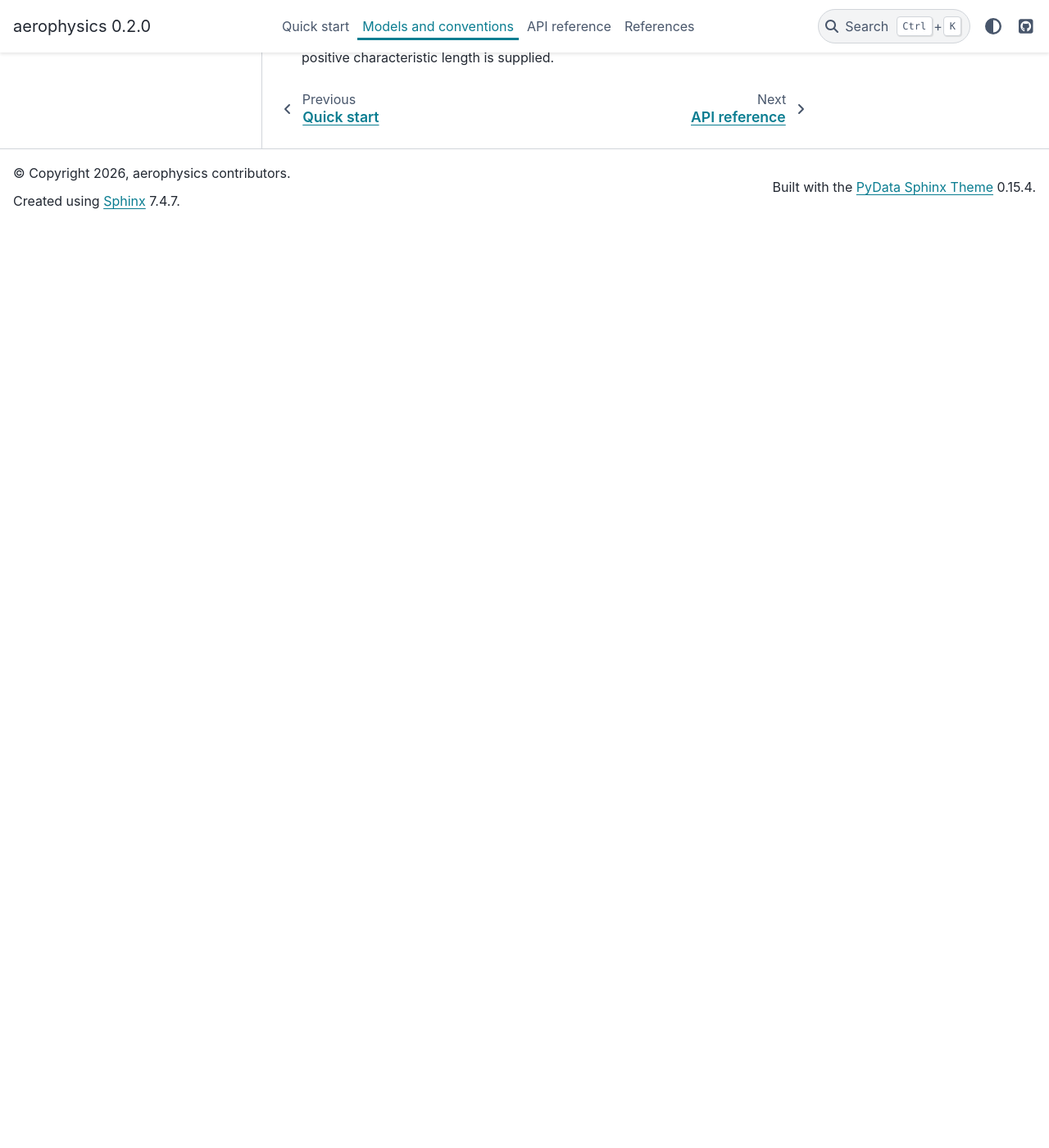
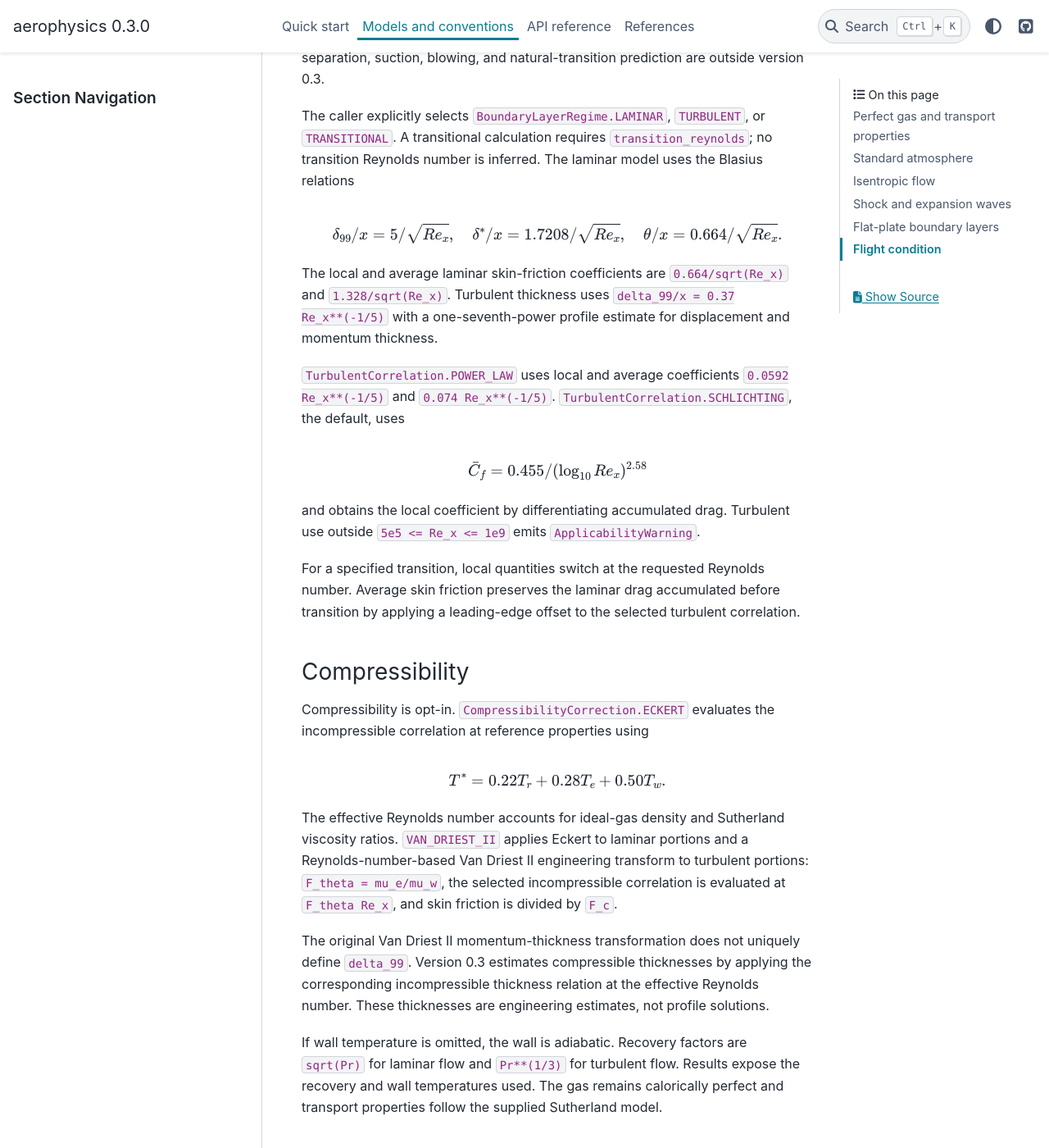
Before and after one commit to pandorobo11/aerophysics, a Sphinx documentation site: the page built from docs/models.rst, in a window 1280 px wide and 1400 px high, scrolled down 1790 px. Shown: the whole window at 82% size. Built offline with Sphinx 7.4.7 and the PyData theme 0.15.4, drawn with Linux system fonts in a browser that asks for light colours; before the commit the page ends 2065 px from its top, so only the background shows below that; some of the changed text lies outside the part shown.

Commit message:
docs: finalize v0.3 boundary-layer release

```diff
--- a/docs/api.rst
+++ b/docs/api.rst
@@ -37,6 +37,12 @@ Expansion waves
 .. automodule:: aerophysics.expansion
    :members:
 
+Boundary layers
+---------------
+
+.. automodule:: aerophysics.boundary_layer
+   :members:
+
 Flight condition
 ----------------
 
--- a/docs/index.rst
+++ b/docs/index.rst
@@ -5,9 +5,10 @@ aerophysics
 atmospheric and aerodynamic physics. Calculation APIs use SI units and return
 Python floats for scalar inputs or float64 NumPy arrays for array-like inputs.
 
-Version 0.2 covers a calorically perfect gas, U.S. Standard Atmosphere 1976,
+Version 0.3 covers a calorically perfect gas, U.S. Standard Atmosphere 1976,
 isentropic compressible flow, normal and oblique shocks, Prandtl–Meyer
-expansion, integrated flight conditions, and explicit unit conversions.
+expansion, smooth flat-plate boundary layers, integrated flight conditions,
+and explicit unit conversions.
 
 .. toctree::
    :maxdepth: 2
--- a/docs/models.rst
+++ b/docs/models.rst
@@ -12,7 +12,7 @@ models.
 
 All temperatures must be positive. High-temperature dissociation, chemical
 reactions, vibrational excitation, and thermodynamic nonequilibrium are outside
-version 0.2.
+version 0.3.
 
 Standard atmosphere
 -------------------
@@ -61,6 +61,74 @@ the finite limiting Prandtl–Meyer angle. The numerical inverses use fixed
 high-accuracy tolerances. The governing equations and reference values follow
 NACA Report 1135.
 
+Flat-plate boundary layers
+--------------------------
+
+``flat_plate_boundary_layer`` models one side of a smooth flat plate with a
+sharp leading edge, zero pressure gradient, and constant edge conditions.
+Distance is measured from the leading edge. Surface roughness, pressure
+gradients, separation, suction, blowing, and natural-transition prediction are
+outside version 0.3.
+
+The caller explicitly selects ``BoundaryLayerRegime.LAMINAR``,
+``TURBULENT``, or ``TRANSITIONAL``. A transitional calculation requires
+``transition_reynolds``; no transition Reynolds number is inferred. The
+laminar model uses the Blasius relations
+
+.. math::
+
+   \delta_{99}/x = 5/\sqrt{Re_x},\quad
+   \delta^*/x = 1.7208/\sqrt{Re_x},\quad
+   \theta/x = 0.664/\sqrt{Re_x}.
+
+The local and average laminar skin-friction coefficients are
+``0.664/sqrt(Re_x)`` and ``1.328/sqrt(Re_x)``. Turbulent thickness uses
+``delta_99/x = 0.37 Re_x**(-1/5)`` with a one-seventh-power profile estimate
+for displacement and momentum thickness.
+
+``TurbulentCorrelation.POWER_LAW`` uses local and average coefficients
+``0.0592 Re_x**(-1/5)`` and ``0.074 Re_x**(-1/5)``.
+``TurbulentCorrelation.SCHLICHTING``, the default, uses
+
+.. math::
+
+   \bar C_f = 0.455/(\log_{10} Re_x)^{2.58}
+
+and obtains the local coefficient by differentiating accumulated drag.
+Turbulent use outside ``5e5 <= Re_x <= 1e9`` emits
+``ApplicabilityWarning``.
+
+For a specified transition, local quantities switch at the requested
+Reynolds number. Average skin friction preserves the laminar drag accumulated
+before transition by applying a leading-edge offset to the selected turbulent
+correlation.
+
+Compressibility
+^^^^^^^^^^^^^^^
+
+Compressibility is opt-in. ``CompressibilityCorrection.ECKERT`` evaluates
+the incompressible correlation at reference properties using
+
+.. math::
+
+   T^* = 0.22 T_r + 0.28 T_e + 0.50 T_w.
+
+The effective Reynolds number accounts for ideal-gas density and Sutherland
+viscosity ratios. ``VAN_DRIEST_II`` applies Eckert to laminar portions and a
+Reynolds-number-based Van Driest II engineering transform to turbulent
+portions: ``F_theta = mu_e/mu_w``, the selected incompressible correlation is
+evaluated at ``F_theta Re_x``, and skin friction is divided by ``F_c``.
+
+The original Van Driest II momentum-thickness transformation does not uniquely
+define ``delta_99``. Version 0.3 estimates compressible thicknesses by applying
+the corresponding incompressible thickness relation at the effective Reynolds
+number. These thicknesses are engineering estimates, not profile solutions.
+
+If wall temperature is omitted, the wall is adiabatic. Recovery factors are
+``sqrt(Pr)`` for laminar flow and ``Pr**(1/3)`` for turbulent flow. Results
+expose the recovery and wall temperatures used. The gas remains calorically
+perfect and transport properties follow the supplied Sutherland model.
+
 Flight condition
 ----------------
 
--- a/pyproject.toml
+++ b/pyproject.toml
@@ -4,7 +4,7 @@ build-backend = "hatchling.build"
 
 [project]
 name = "aerophysics"
-version = "0.2.0"
+version = "0.3.0"
 description = "Traceable engineering models for atmospheric and aerodynamic physics"
 readme = "README.md"
 requires-python = ">=3.12"
```
Also changed, not shown: CHANGELOG.md (+16 -0 lines), PROJECT_NOTES.md (+25 -4 lines), README.ja.md (+3 -2 lines), README.md (+6 -3 lines), docs/quickstart.rst (+21 -0 lines), docs/references.rst (+22 -0 lines), src/aerophysics/__init__.py (+10 -0 lines), 2 other files.
